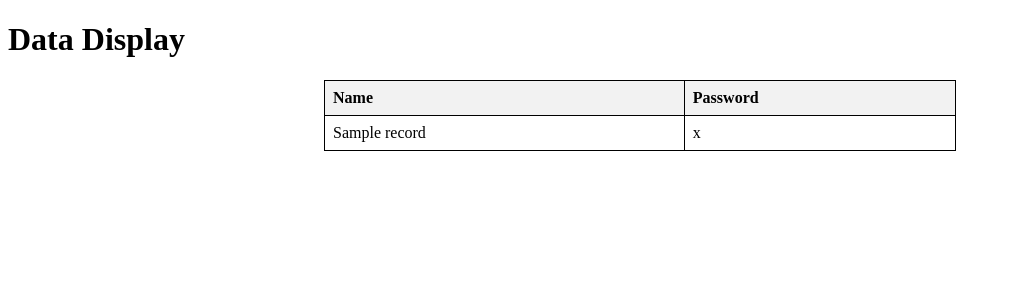
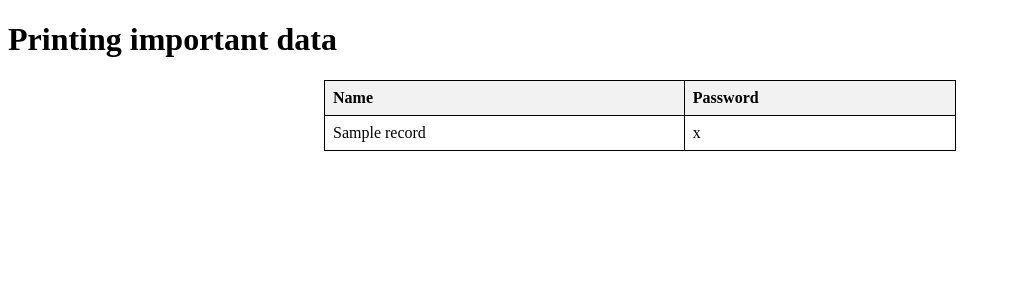
Before and after one commit to hemang-mehta/quiz-tool, a Flask app: template templates/printdata.html in a window 1280 px wide. Shown: the top 300 px of the page, without its empty margins (0-1011 px from the left). Run offline with Flask 3, Linux system fonts and the light colour scheme; the template is opened without the code that fills it: most values are stand-ins (such as "Sample title", 1, 10 or a date in 2020).

Commit message:
updated printdata.html text <h1>

```diff
--- a/templates/printdata.html
+++ b/templates/printdata.html
@@ -21,7 +21,7 @@
     </style>
 </head>
 <body>
-    <h1>Data Display</h1>
+    <h1>Printing important data</h1>
     <table>
         <thead>
             <tr>
```
